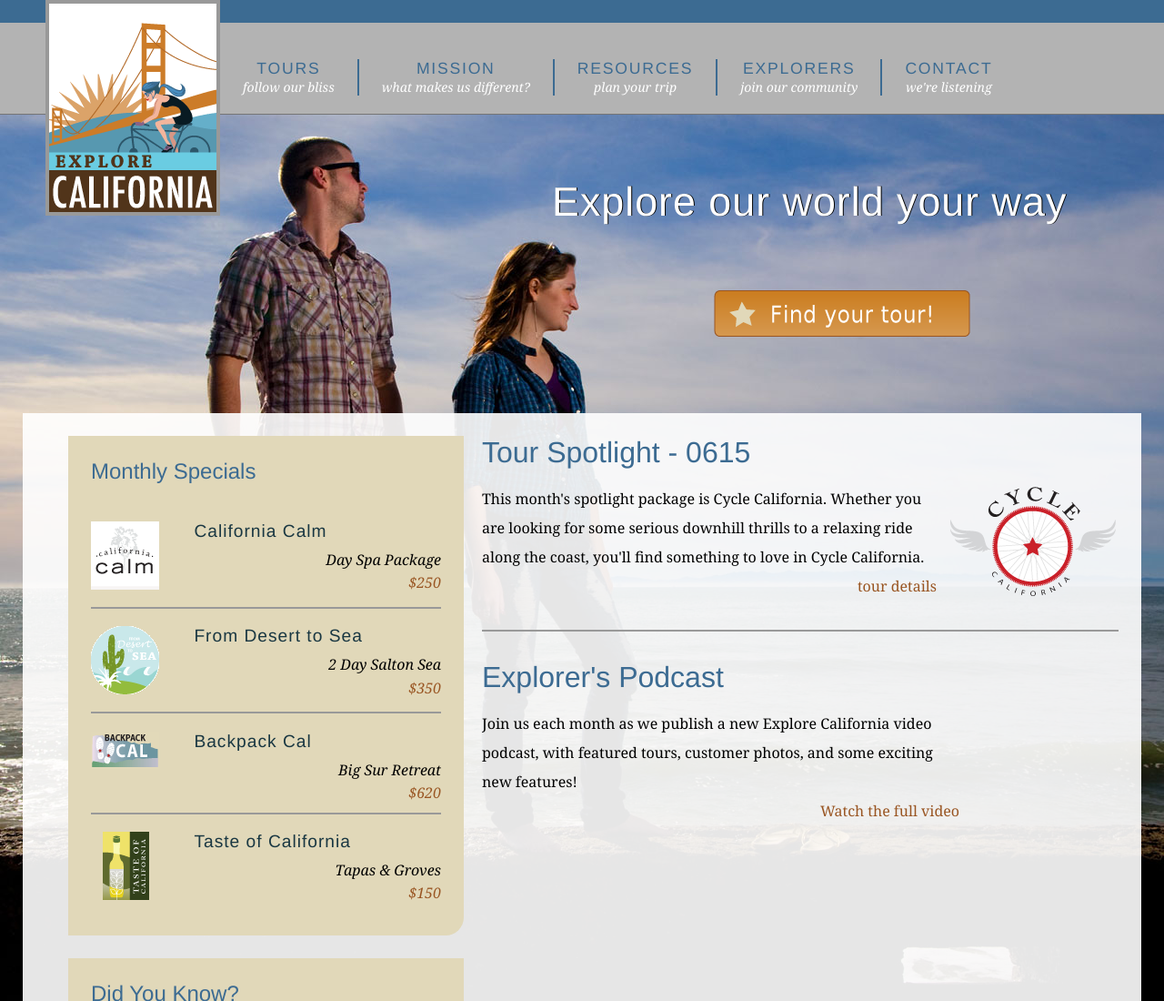
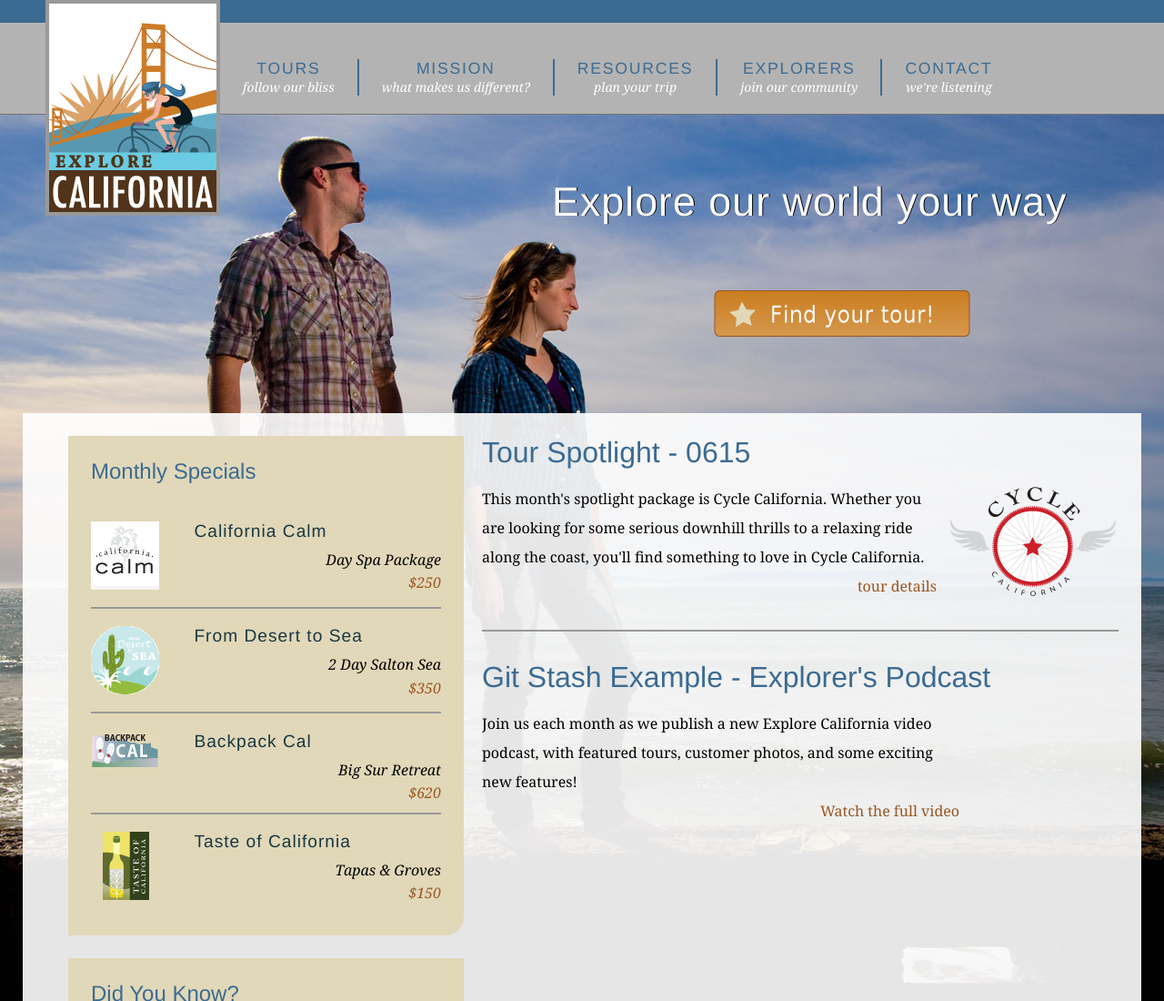
Before and after one commit to jchang28/explore_california, a plain HTML site: page index.html in a window 1280 px wide. Shown: the top 1100 px of the page at 91% size. Drawn offline with Linux system fonts and the light colour scheme.

Commit message:
Added some change in the master to demonstrate git stash functionality.

```diff
--- a/index.html
+++ b/index.html
@@ -65,7 +65,7 @@
             <h1>Tour Spotlight - 0615</h1>
             <p class="spotlight">This month's spotlight package is Cycle California. Whether you are looking for some serious downhill thrills to a relaxing ride along the coast, you'll find something to love in Cycle California.<br /> <span class="accent"><a href="tours_cycle.html" title="Cycle California">tour details</a></span></p>
 
-            <h1>Explorer's Podcast</h1>
+            <h1>Git Stash Example - Explorer's Podcast</h1>
             <p class="videoText">Join us each month as we publish a new Explore California video podcast, with featured tours, customer photos, and some exciting new features!<span class="accent"><a href="explorers/video.html" title="Video Podcast">Watch the full video</a></span></p>
           </div>
         </div>
```
